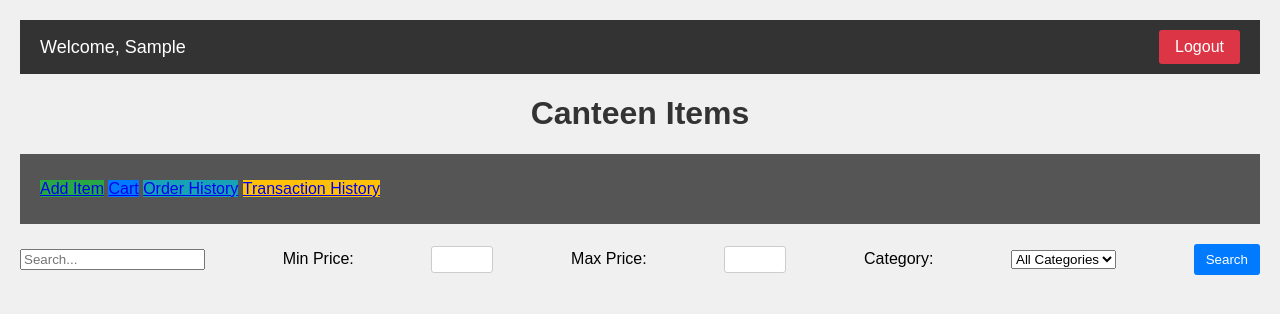
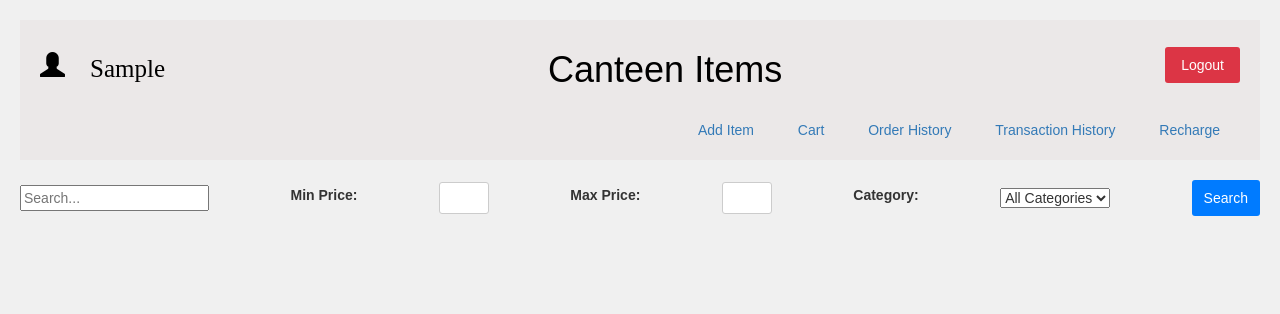
Before and after one commit to PSGSudalai/Canteen_QR, a Django app: page /canteen/items/ in a window 1280 px wide. Shown: the top 314 px of the page. Run offline with Django 5.2, Linux system fonts and the light colour scheme; the visitor is signed in with stand-in values (Sample User, id 1); data that the repository does not hold is empty; some libraries are stand-ins or nearby versions.

Commit message:
changed item list css

```diff
--- a/BASE/templates/canteen_items/item_list.html
+++ b/BASE/templates/canteen_items/item_list.html
@@ -2,7 +2,9 @@
 <html>
 <head>
     <title>Canteen Items</title>
-    <style>
+     <!-- Bootstrap CSS -->
+     <link rel="stylesheet" href="https://maxcdn.bootstrapcdn.com/bootstrap/3.4.1/css/bootstrap.min.css">
+  <style>
         /* Style for the body */
         body {
             font-family: Arial, sans-serif;
@@ -16,14 +18,16 @@
             display: flex;
             justify-content: space-between;
             align-items: center;
-            background-color: #333;
+            background-color: #ebe8e8;
             color: white;
             padding: 10px 20px;
         }
 
-        .header .welcome {
-            font-size: 18px;
-        }
+       .header .glyphicon {
+        color:black;
+        font-size: 25px;
+
+       }
 
         .header .logout {
             background-color: #dc3545;
@@ -56,6 +60,7 @@
             display: inline-block; /* Ensure items are inline */
             vertical-align: top; /* Align items properly */
             text-align: center; /* Center align content */
+            padding: 0px 20px;
         }
 
         /* Style for item image */
@@ -123,76 +128,32 @@
             background-color: #0056b3;
         }
 
-        .nav {
-            background-color: #555;
+        .navigation{
+            text-align: right;
+            background-color: #ebe8e8;
             padding: 10px 20px;
             margin-bottom: 20px;
         }
 
-        .add-item-button {
-            background-color: #28a745;
-        }
-
-        .add-item-button:hover {
-            background-color: #218838;
-        }
-
-        .view-cart-button {
-            background-color: #007bff;
-        }
-
-        .view-cart-button:hover {
-            background-color: #0056b3;
-        }
-
-        .order-history-button {
-            background-color: #17a2b8;
-        }
-
-        .order-history-button:hover {
-            background-color: #138496;
-        }
-
-        .transaction-history-button {
-            background-color: #ffc107;
-        }
-
-        .transaction-history-button:hover {
-            background-color: #d39e00;
-        }
-
-        .recharge-button {
-            background-color: #007bff;
-        }
-
-        .recharge-button:hover {
-            background-color: #0056b3;
-        }
-
-        .add-item-admin-button {
-            background-color: #28a745;
-        }
-
-        .add-item-admin-button:hover {
-            background-color: #218838;
-        }
     </style>
 </head>
 <body>
     <div class="header">
-        <div class="welcome">Welcome, {{ user.first_name }}</div>
+        <div class="glyphicon glyphicon-user" > {{ user.first_name }}</div>
+         <h1 style="color:black">Canteen Items</h1>
         <a href="{% url 'logout' %}" class="logout">Logout</a>
     </div>
 
-    <h1>Canteen Items</h1>
 
-    <div class="nav">
+
+    <div class="navigation">
         <ul>
             {% if user.is_staff or user.is_admin %}
                 <li><a href="{% url 'canteen_item_create' %}" class="add-item-admin-button">Add Item</a></li>
                 <li><a href="{% url 'cart_list' %}" class="view-cart-button">Cart</a></li>
                 <li><a href="#" class="order-history-button">Order History</a></li>
                 <li><a href="#" class="transaction-history-button">Transaction History</a></li>
+                <li><a href="#" class="transaction-history-button">Recharge</a></li>
             {% else %}
                 <li><a href="#" class="add-item-button">Order History</a></li>
                 <li><a href="#" class="transaction-history-button">Transaction History</a></li>
```
